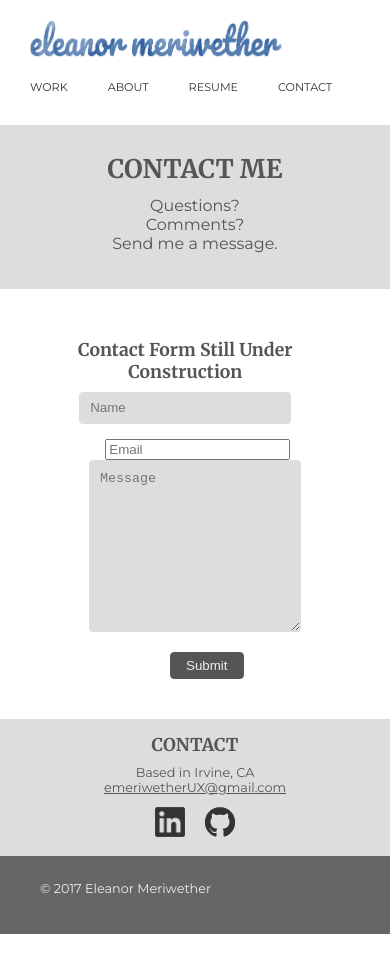
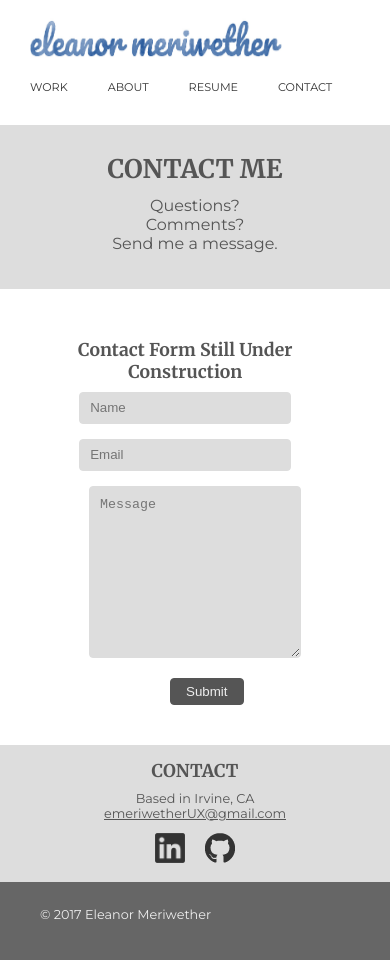
Before and after one commit to emeriwether/emeriwether.github.io, a Jekyll site: the page built from contact.html, in a window 390 px wide. Built offline with Jekyll 4.4.1, drawn with Linux system fonts in a browser that asks for light colours; before the commit the page ends 934 px from its top, so only the background shows below that.

Commit message:
clean up css

```diff
--- a/css/styles.css
+++ b/css/styles.css
@@ -22,7 +22,8 @@
 a.btn { text-decoration: none; color: #eee; background-color: #555; padding: 5px 15px; transition: background-color .5s; border-radius: 4px; }
 a.btn:hover { background-color: rgba(0,0,0,.3); color: #555; }
 
-button.toTop { display: none; color: #eee; background-color: #555; padding: 5px 15px; border-radius: 4px; margin: 20px 20px; font-size: .9em; }
+button.toTop { display: none; color: #eee; background-color: #555; padding: 5px 15px; border-radius: 4px; margin: 20px 20px; font-size: .9em; transition: background-color .5s; }
+button.toTop:hover { background-color: rgba(0,0,0,.3); color: #555; }
 
 /*
 -----------
@@ -45,7 +46,9 @@
 
 /*
 -----------
-TOP NAVIGATION BAR STYLING
+-----------
+NAVIGATION BAR
+-----------
 -----------
 */
 nav {
@@ -76,11 +79,11 @@
 nav ul li a:current { color: #e2002a; text-decoration: underline; }
 
 
-/**********
+/*
 ------------
---SECTIONS--
+SECTIONS
 ------------
-***********/
+*/
 section { padding: 10px 60px; display: inline-block; }
 section::after { content:''; display: block; clear: both; }
 
@@ -131,8 +134,8 @@
 section.contactInfo > div:nth-child(1) { width: 60%; }
 section.contactInfo > div:nth-child(2) { margin-left: 60px;  background-color: #ddd; padding: 15px 15px; }
 
-section.contactInfo #form input[type=text] { border: 1px solid #ddd; border-radius: 4px;  height: 30px; width: 33%; background-color: #ddd; margin-bottom: 15px; outline: none; padding: 0 10px; }
-section.contactInfo #form input[type=text]:focus { border: 3px solid #ddd; }
+section.contactInfo #form input[type=text], section.contactInfo #form input[type=email] { border: 1px solid #ddd; border-radius: 4px;  height: 30px; width: 33%; background-color: #ddd; margin-bottom: 15px; outline: none; padding: 0 10px; }
+section.contactInfo #form input:focus { border: 3px solid #ddd; }
 section.contactInfo #form input:nth-child(2) { margin-left: 25px; }
 section.contactInfo #form input[type=submit] {display: block; margin-top: 20px; margin-left: 12%; color: #eee; background-color: #555; border: 1px solid #555; padding: 5px 15px; border-radius: 4px;}
 section.contactInfo #form textarea { border: 1px solid #ddd; border-radius: 4px; max-width: 75%; width: 75%; height: 150px; display: block; margin-left: 12%; background-color: #ddd; padding: 10px 10px; }
@@ -143,17 +146,20 @@
 
 /*
 -----------
+-----------
 FOOTER
+-----------
 -----------
 */
 footer { font-size: .8em; color: #eee; background-color: #666; padding: 25px 15px; }
 footer p { padding-left: 25px; }
 
 
-
 /*
 -----------
+-----------
 MEDIA QUERIES
+-----------
 -----------
 */
 @media screen and (max-width: 1053px) {
@@ -184,7 +190,7 @@
     section.contactInfo #info { margin-left: 0;}
     section.contactInfo #info h3 { font-size: 1.1em;}
     section.contactInfo #info p { font-size: .8em;}
-    section.contactInfo #form input[type=text] { width: 75%; margin-left: 0; }
+    section.contactInfo #form input[type=text], section.contactInfo #form input[type=email] { width: 75%; margin-left: 0; }
 }
 
 @media screen and (max-width: 842px) {
```
